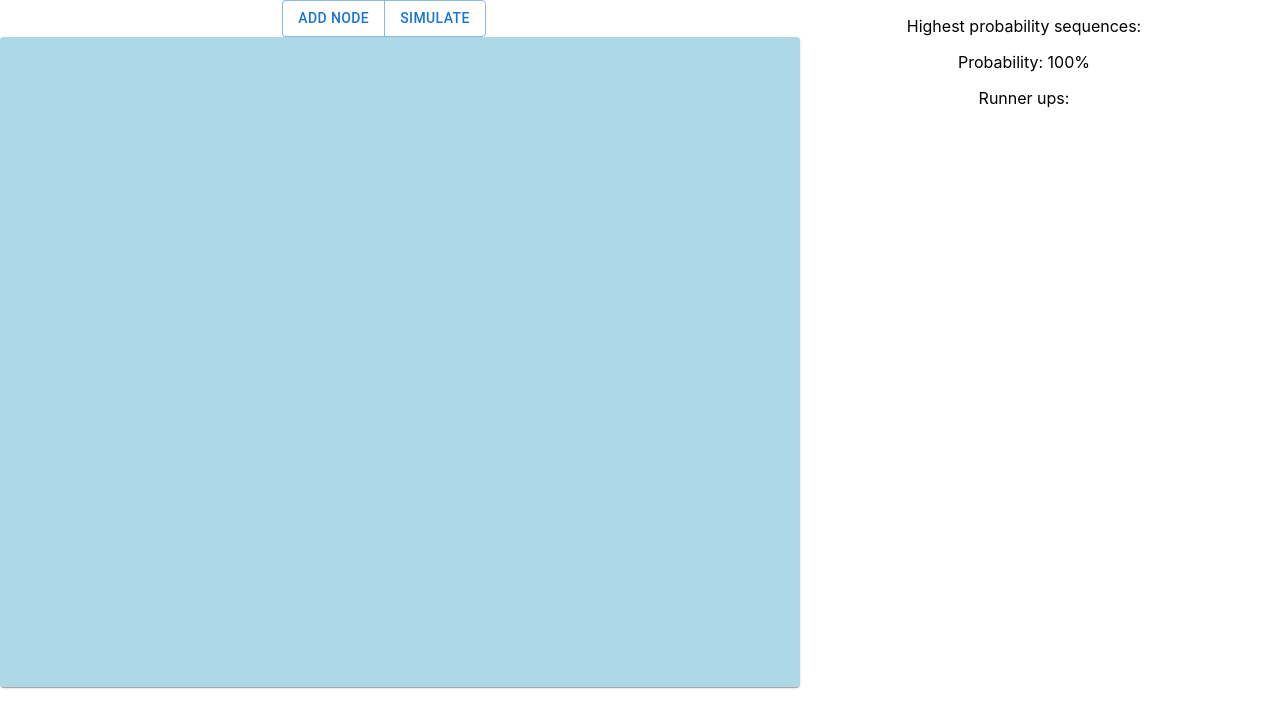
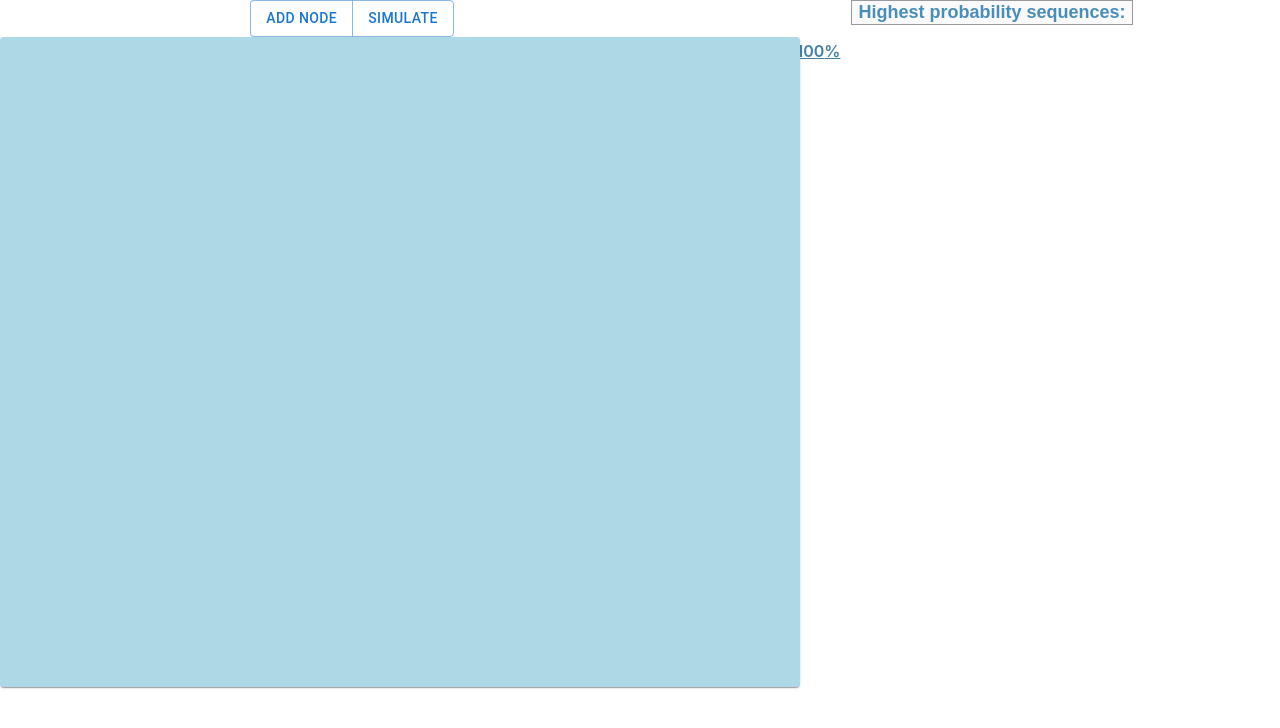
Before and after one commit to dannychen0830/CSDS_395, a React (Create React App) app in the folder frontend/: page / in a window 1280 px wide. Both pictures are taken after a click on the button "SIMULATE". Shown: the top 728 px of the page. Built offline with nearby package versions, Linux system fonts and the light colour scheme.

Commit message:
Result Styling

```diff
--- a/frontend/package.json
+++ b/frontend/package.json
@@ -14,7 +14,7 @@
     "react-dom": "^17.0.2",
     "react-redux": "^7.2.6",
     "react-router-dom": "^6.2.1",
-    "react-scripts": "5.0.0",
+    "react-scripts": "^5.0.0",
     "web-vitals": "^2.1.4"
   },
   "scripts": {
--- a/frontend/src/Components/Result/ResultDisplay.js
+++ b/frontend/src/Components/Result/ResultDisplay.js
@@ -1,20 +1,22 @@
 import { useSelector, useDispatch } from "react-redux";
+import "./resultStylesheet.css";
+
 const ResultDisplay = (props) => {
   const resultRedux = useSelector((state) => state.apiCall.result);
   return resultRedux ? (
     <div>
-      <p>Highest probability sequences: {resultRedux[0].sequence}</p>
-      <p>Probability: {resultRedux[0].probability * 100}%</p>
-      <p>Runner ups:</p>
+      <button type="button" disabled>Highest probability sequences: {resultRedux[0].sequence}</button>
+      <p class = "resultBox">Probability: {resultRedux[0].probability * 100}%</p>
+      <p class = "resultBox">Runner ups:</p>
       {resultRedux.slice(1, 10).map((item) => {
         let text = `Sequence: ${item.sequence}, probability: ${
           item.probability * 100
         } %`;
-        return <p>{text}</p>;
+        return <p class = "resultBox">{text}</p>;
       })}
     </div>
   ) : (
-    <div>Click simulate for resul</div>
+    <button type="button" disabled>Results will be posted here after nodes are added and Simulate is clicked</button>
   );
 };
 
--- /dev/null
+++ b/frontend/src/Components/Result/resultStylesheet.css
@@ -0,0 +1,19 @@
+p.resultBox{
+    text-align: left;
+    color: rgb(66, 128, 167);
+    text-decoration: underline;
+    font-size: medium;
+    font-weight: 600;
+}
+
+button:disabled,
+button[disabled]{
+  color: rgb(73, 142, 185);
+  border: 1px solid #999999;
+  font-size: large;
+  font-weight: 600;
+}
+
+#border{
+    border: #999999;
+}
--- a/frontend/src/Pages/Demo.js
+++ b/frontend/src/Pages/Demo.js
@@ -1,4 +1,5 @@
 import { Grid, Item, Paper } from "@mui/material";
+import { blue } from "@mui/material/colors";
 import InteractiveInput from "../Components/Interactive/InteractiveInput";
 import ResultDisplay from "../Components/Result/ResultDisplay";
 
@@ -11,10 +12,10 @@ const Demo = (props) => {
         display: "flex",
       }}
     >
-      <div style={{ width: "60vw", height: "100vh" }}>
+      <div style={{ width: "55vw", height: "100vh" }}>
         <InteractiveInput></InteractiveInput>
       </div>
-      <div style={{ width: "40vw", height: "100vh" }}>
+      <div style={{ width: "45vw", height: "100vh"}}>
         <ResultDisplay />
       </div>
     </div>
```
Also changed, not shown: 1 other file (tests, documents, lock files or other folders).
